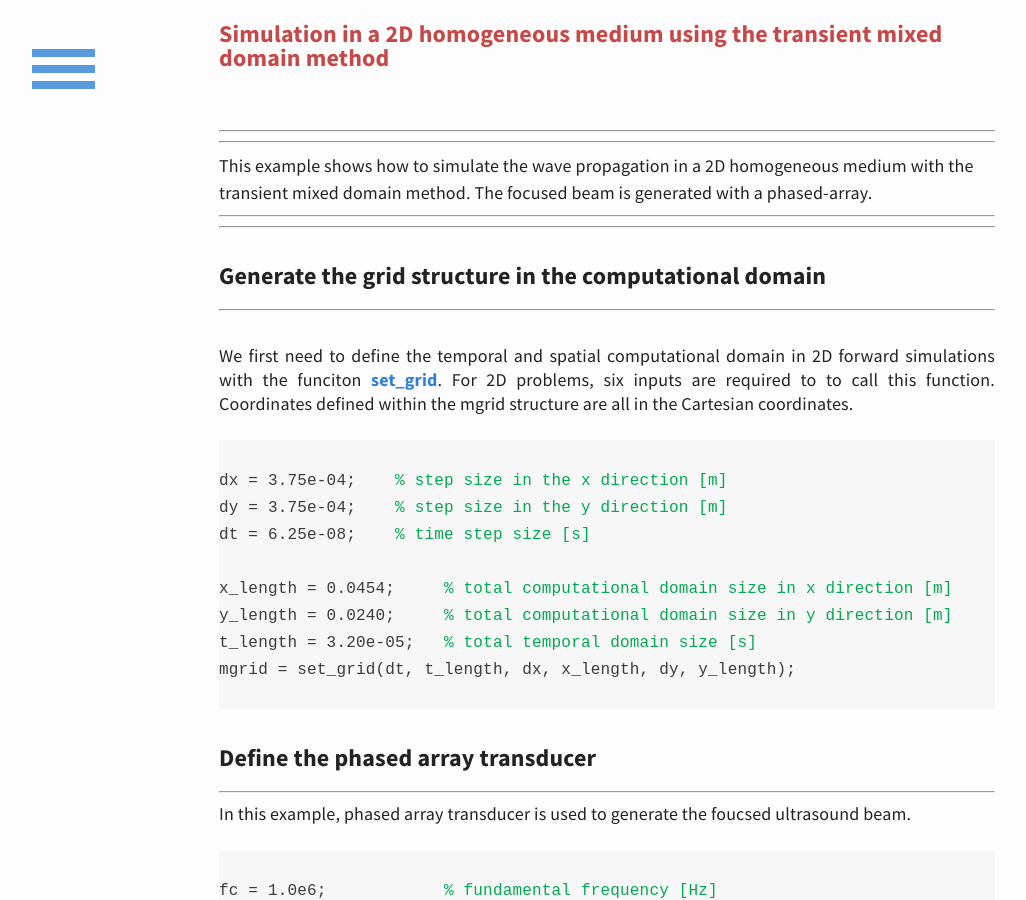
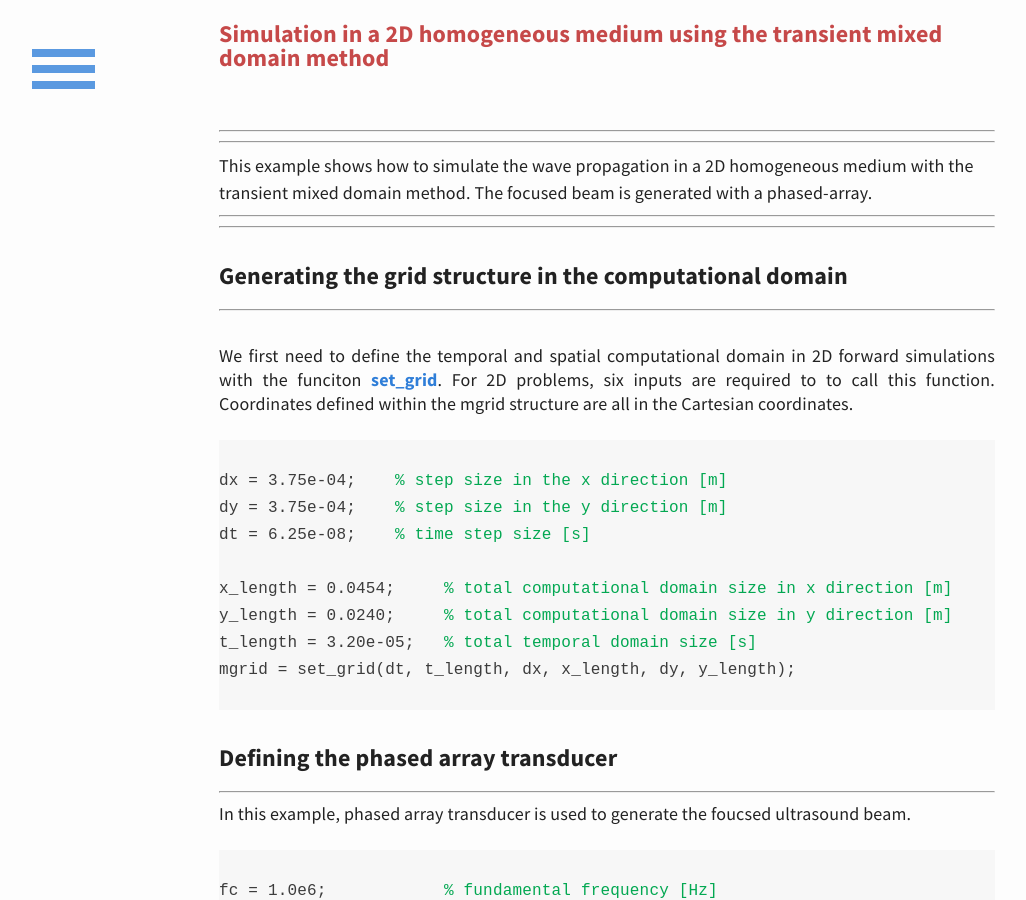
Before and after one commit to m-SOUND/mSOUND, a Jekyll site: the page built from _posts/2019-02-17-TMDM_2D_homogeneous.html, in a window 1280 px wide and 900 px high, scrolled down 229 px. Shown: the whole window, without its empty margins (33-1059 px from the left). Built offline with Jekyll 4.4.1, drawn with Linux system fonts in a browser that asks for light colours; some of the changed text lies outside the part shown.

Commit message:
Update 2019-02-17-TMDM_2D_homogeneous.html

```diff
--- a/_posts/2019-02-17-TMDM_2D_homogeneous.html
+++ b/_posts/2019-02-17-TMDM_2D_homogeneous.html
@@ -11,8 +11,8 @@
 <hr>
 </p>
 
-<!---define the structure grid--->
-<h6>Generate the grid structure in the computational domain</h6>
+<!---defining the structure grid--->
+<h6>Generating the grid structure in the computational domain</h6>
 <hr>
 <p>
  <br>We first need to define the temporal and spatial computational domain in 2D forward simulations
@@ -33,8 +33,8 @@
 </p>
 
 
-<!---define the phased array transducer--->
-<h6>Define the phased array transducer</h6>
+<!---defining the phased array transducer--->
+<h6>Defining the phased array transducer</h6>
 <hr>
 <p>
 In this example, phased array transducer is used to generate the foucsed ultrasound beam.
@@ -72,8 +72,8 @@
  <img src="/mSOUND/img/Gaussian_pulse.jpg" alt="Guassian modulated pulse">
  </p>
 
-<!---Define the medium--->
-<h6>Define the medium</h6>
+<!---Defining the medium--->
+<h6>Defining the medium properties</h6>
 <hr>
 <p>
 Define the homogeneous medium. When dispersion is not considered, power law exponent is set to be 2.0.
```
